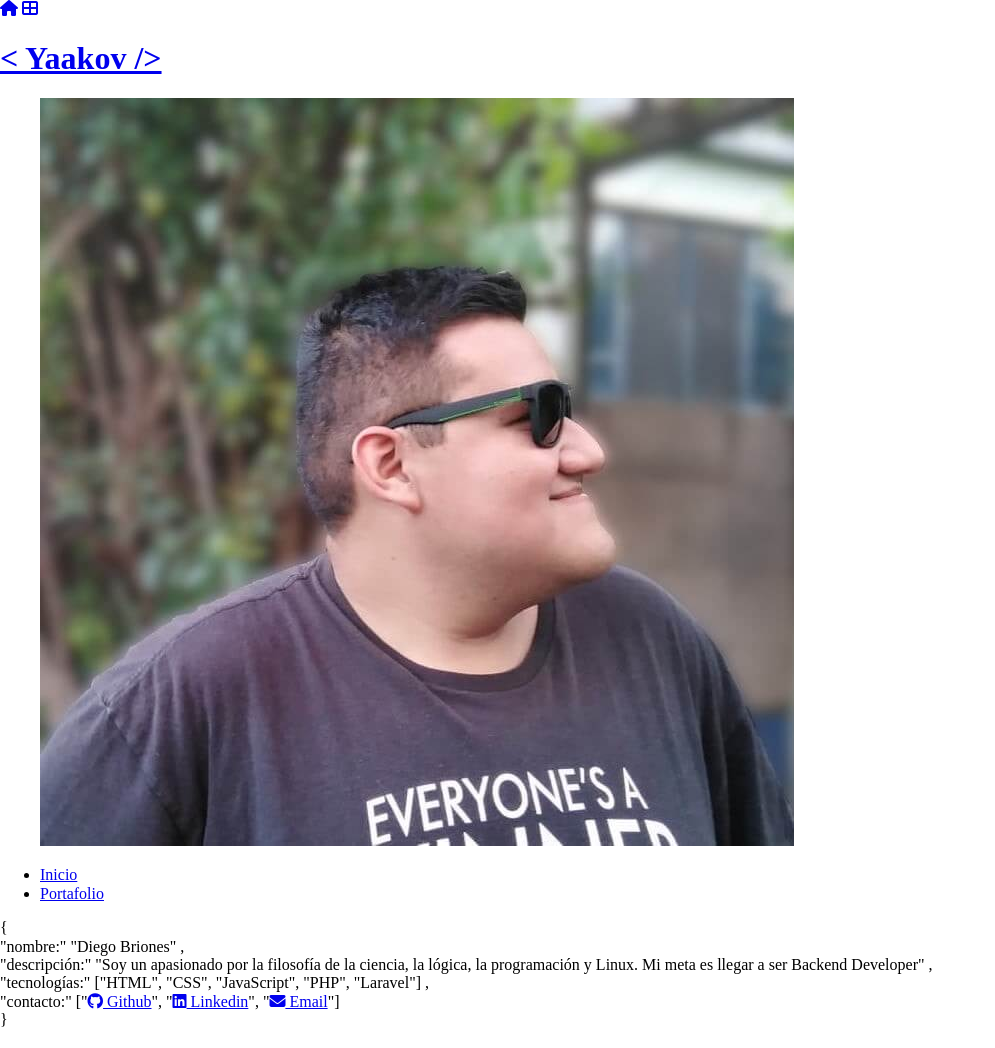
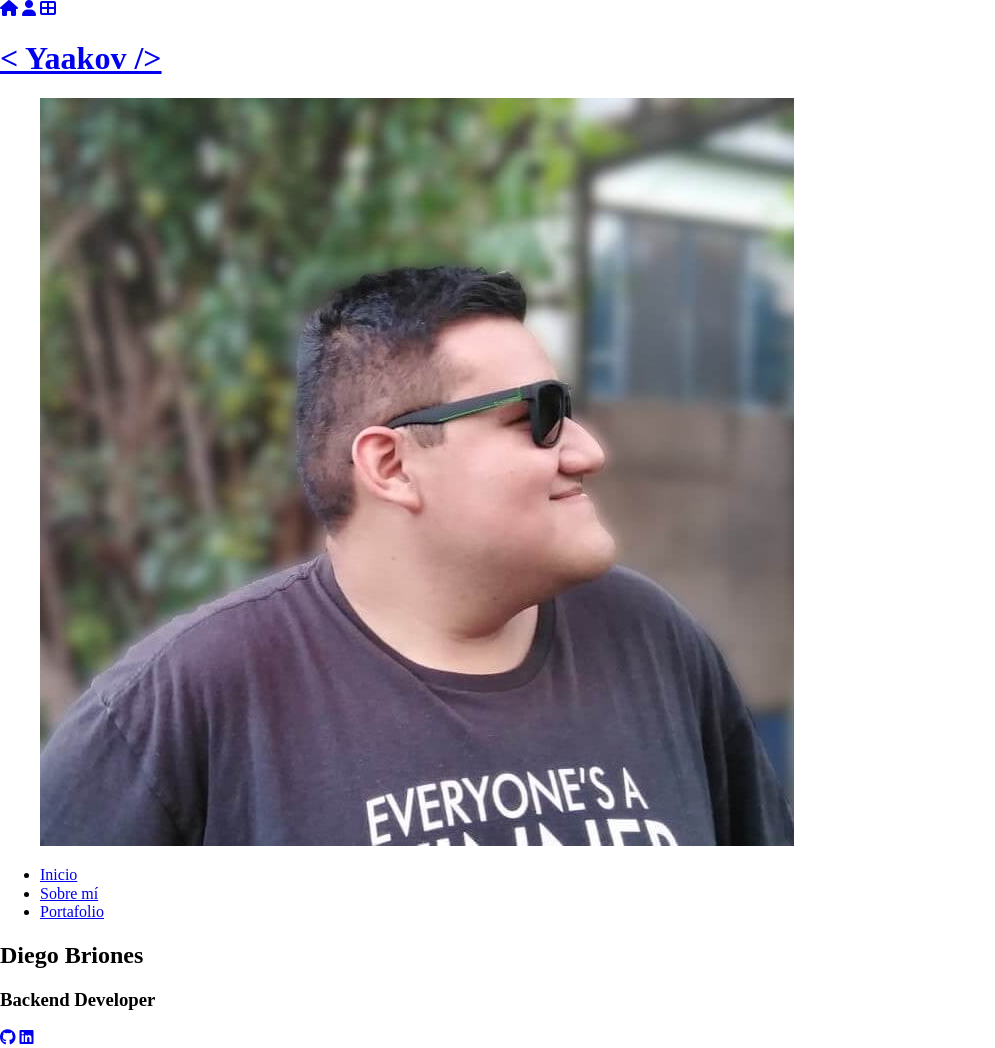
Before and after one commit to yaakov04/yaakov, a website built with webpack: page public/index.html in a window 1280 px wide. Shown: the whole page, without its empty margins (0-995 px from the left). Built offline with nearby package versions, Linux system fonts and the light colour scheme; files whose address does not match are found by name.

Commit message:
change home page and add about me page

```diff
--- /dev/null
+++ b/src/pages/AboutMe.js
@@ -0,0 +1,31 @@
+const AboutMe = () => {
+    const view = `
+        <div class="section-sobre-mi entry">
+
+            <span class="curly-brace">&#123;</span>
+            <div class="curly-brace-content">
+                <div class="curly-brace-content-row">
+                    <span class="key-blue">&#34;nombre:&#34;</span>
+                    <span class="value-white">&#34;Diego Briones&#34;</span> ,
+                </div>
+                <div class="curly-brace-content-row">
+                    <span class="key-blue">&#34;descripción:&#34;</span>
+                    <span class="value-white">&#34;Soy un apasionado por la filosofía de la ciencia, la lógica, la programación y Linux. Mi meta es llegar a ser Backend Developer&#34;</span> ,
+                </div>
+                <div class="curly-brace-content-row">
+                    <span class="key-blue">&#34;tecnologías:&#34;</span>
+                    <span class="value-white">&#91;&#34;HTML&#34;, &#34;CSS&#34;, &#34;JavaScript&#34;, &#34;PHP&#34;, &#34;Laravel&#34;&#93;</span> ,
+                </div>
+                <div class="curly-brace-content-row">
+                    <span class="key-blue">&#34;contacto:&#34;</span>
+                    <span class="value-white">&#91;&#34;<a href="https://github.com/yaakov04" target="_blank" rel="noopener noreferrer"><i class="fab fa-github"></i> Github</a>&#34;, &#34;<a href="https://www.linkedin.com/in/diego-b-7a6121206/" target="_blank" rel="noopener noreferrer"><i class="fab fa-linkedin"></i> Linkedin</a>&#34;, &#34;<a href="mailto:dbrionesmtz@yahoo.com" target="_blank" rel="noopener noreferrer"><i class="fas fa-envelope"></i> Email</a>&#34;&#93;</span>
+                </div>
+            </div>
+            <span class="curly-brace">&#125;</span>
+
+        </div>
+    `;
+    return view;
+}
+
+export default AboutMe;
--- a/src/pages/Home.js
+++ b/src/pages/Home.js
@@ -1,29 +1,13 @@
 const Home = () => {
     const view = `
-        <div class="section-inicio entry">
-
-            <span class="curly-brace">&#123;</span>
-            <div class="curly-brace-content">
-                <div class="curly-brace-content-row">
-                    <span class="key-blue">&#34;nombre:&#34;</span>
-                    <span class="value-white">&#34;Diego Briones&#34;</span> ,
-                </div>
-                <div class="curly-brace-content-row">
-                    <span class="key-blue">&#34;descripción:&#34;</span>
-                    <span class="value-white">&#34;Soy un apasionado por la filosofía de la ciencia, la lógica, la programación y Linux. Mi meta es llegar a ser Backend Developer&#34;</span> ,
-                </div>
-                <div class="curly-brace-content-row">
-                    <span class="key-blue">&#34;tecnologías:&#34;</span>
-                    <span class="value-white">&#91;&#34;HTML&#34;, &#34;CSS&#34;, &#34;JavaScript&#34;, &#34;PHP&#34;, &#34;Laravel&#34;&#93;</span> ,
-                </div>
-                <div class="curly-brace-content-row">
-                    <span class="key-blue">&#34;contacto:&#34;</span>
-                    <span class="value-white">&#91;&#34;<a href="https://github.com/yaakov04" target="_blank" rel="noopener noreferrer"><i class="fab fa-github"></i> Github</a>&#34;, &#34;<a href="https://www.linkedin.com/in/diego-b-7a6121206/" target="_blank" rel="noopener noreferrer"><i class="fab fa-linkedin"></i> Linkedin</a>&#34;, &#34;<a href="mailto:dbrionesmtz@yahoo.com" target="_blank" rel="noopener noreferrer"><i class="fas fa-envelope"></i> Email</a>&#34;&#93;</span>
-                </div>
-            </div>
-            <span class="curly-brace">&#125;</span>
-
-        </div>
+        <section class="section-inicio entry">
+            <h2>Diego <span class="key-blue">Briones</span></h2>
+            <h3>Backend Developer</h3>
+            <nav>
+                <a href="https://github.com/yaakov04" target="_blank" rel="noopener noreferrer"><i class="fab fa-github"></i></a>
+                <a href="https://www.linkedin.com/in/diego-b-7a6121206/" target="_blank" rel="noopener noreferrer"><i class="fab fa-linkedin"></i></a>
+            </nav>
+        </section>
     `;
     return view;
 }
--- a/src/routes/index.js
+++ b/src/routes/index.js
@@ -2,6 +2,7 @@ import Header from '../template/Header';
 import MobileMenu from '../template/MobileMenu';
 import Error404 from '../pages/Error404';
 import Home from "../pages/Home";
+import AboutMe from "../pages/AboutMe";
 import Portafolio from '../pages/Portafolio';
 import Project from "../pages/Project"
 import getHash from '../utils/getHash';
@@ -10,6 +11,7 @@ import resolveRoutes from '../utils/resolveRoutes';
 const routes = {
     '/': Home,
     '/portafolio': Portafolio,
+    '/sobremi': AboutMe,
     '/proyecto': Project
 }
 
--- a/src/styles/style.css
+++ b/src/styles/style.css
@@ -53,6 +53,10 @@ h2 {
     h2 {
         text-align: left;
     }
+}
+
+h3 {
+    text-align: center;
 }
 
 figure {
@@ -195,7 +199,8 @@ ul {
 
 .section-inicio,
 .section-portafolio,
-.section-project {
+.section-project,
+.section-sobre-mi {
     margin: 0 1.5rem;
     display: flex;
     flex-direction: column;
@@ -206,7 +211,8 @@ ul {
 @media(min-width:1024px) {
     .section-inicio,
     .section-portafolio,
-    .section-project {
+    .section-project,
+    .section-sobre-mi {
         margin-left: 4rem;
         min-height: 90vh;
     }
@@ -214,6 +220,62 @@ ul {
 
 
 /**section-inicio**/
+
+.section-inicio {
+    min-height: 100%;
+}
+
+.section-inicio h2 {
+    font-size: 4.3rem;
+    margin: 3.5rem 0 1rem 0;
+}
+
+@media(min-width:1024px) {
+    .section-inicio h2 {
+        font-size: 6.5rem;
+    }
+}
+
+.section-inicio h3 {
+    margin: 0;
+}
+
+@media(min-width:1024px) {
+    .section-inicio h3 {
+        text-align: left;
+        font-size: 3.3rem;
+    }
+}
+
+.section-inicio nav {
+    display: flex;
+    justify-content: center;
+    margin-top: 3.5rem;
+}
+
+@media(min-width:1024px) {
+    .section-inicio nav {
+        justify-content: start;
+    }
+}
+
+.section-inicio nav>a {
+    margin-right: 1rem;
+}
+
+.section-inicio nav>a:last-of-type {
+    margin-right: 0;
+}
+
+.section-inicio i {
+    font-size: 4.5rem;
+}
+
+@media(min-width:1024px) {
+    .section-inicio i {
+        font-size: 5.5rem;
+    }
+}
 
 .curly-brace {
     color: var(--pink);
@@ -227,6 +289,7 @@ ul {
 .curly-brace:last-of-type {
     display: block;
     margin-top: 1.8rem;
+    margin: 1.8rem 0 6rem 0;
 }
 
 .curly-brace-content-row {
--- a/src/template/Header.js
+++ b/src/template/Header.js
@@ -12,6 +12,10 @@ const Header = () => {
                     <div class="nav-link-line"></div>
                 </li>
                 <li>
+                    <a href="#/sobremi">Sobre mí</a>
+                    <div class="nav-link-line"></div>
+                </li>
+                <li>
                     <a href="#/portafolio/1">Portafolio</a>
                     <div class="nav-link-line"></div>
                 </li>
--- a/src/template/MobileMenu.js
+++ b/src/template/MobileMenu.js
@@ -2,6 +2,7 @@ const MobileMenu = () => {
     const view = `
         <nav>
             <a href="#"><i class="fas fa-home"></i></a>
+            <a href="#/sobremi"><i class="fas fa-user"></i></a>
             <a href="#/portafolio/1"><i class="fas fa-th-large"></i></a>
         </nav>
     `;
```
